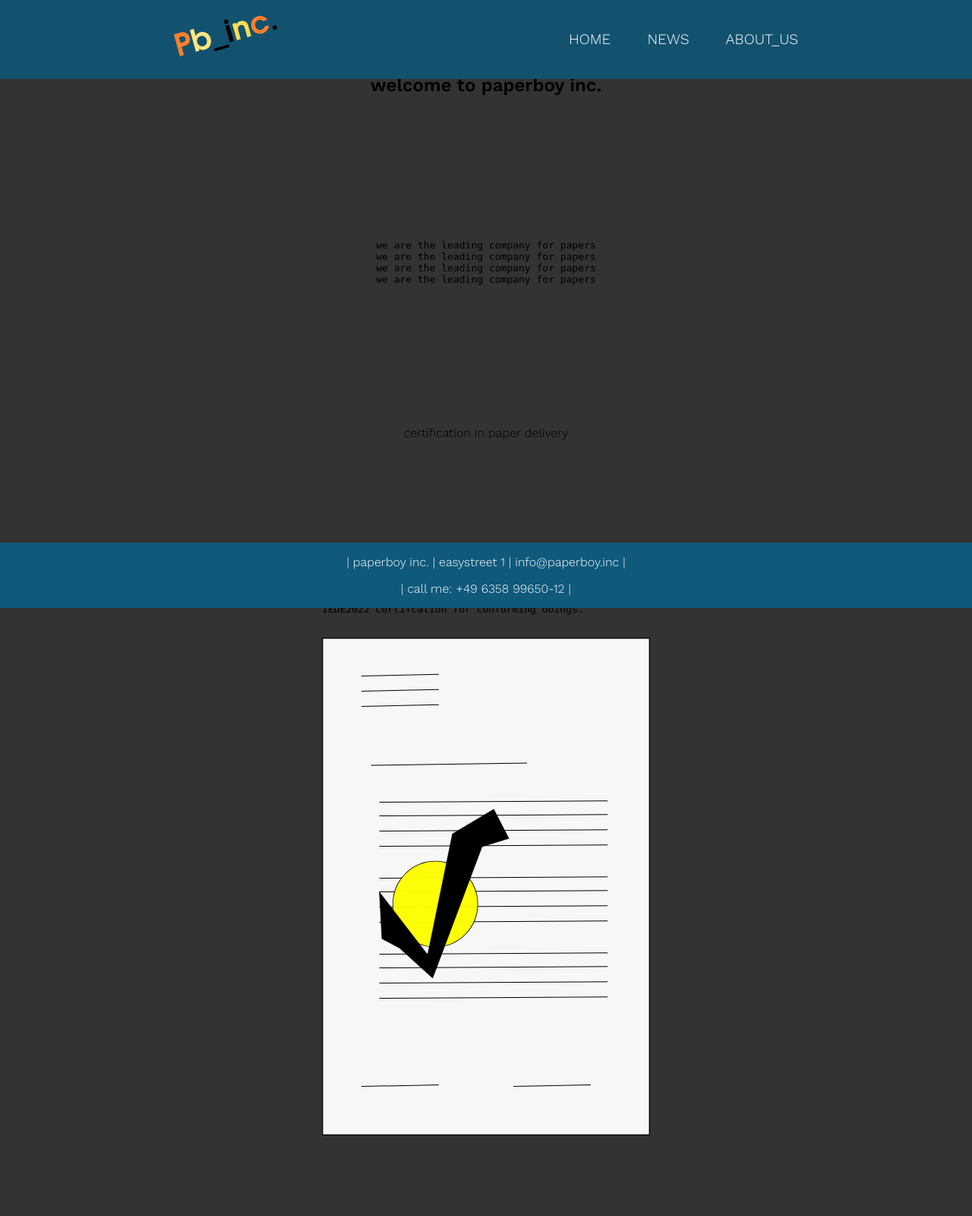
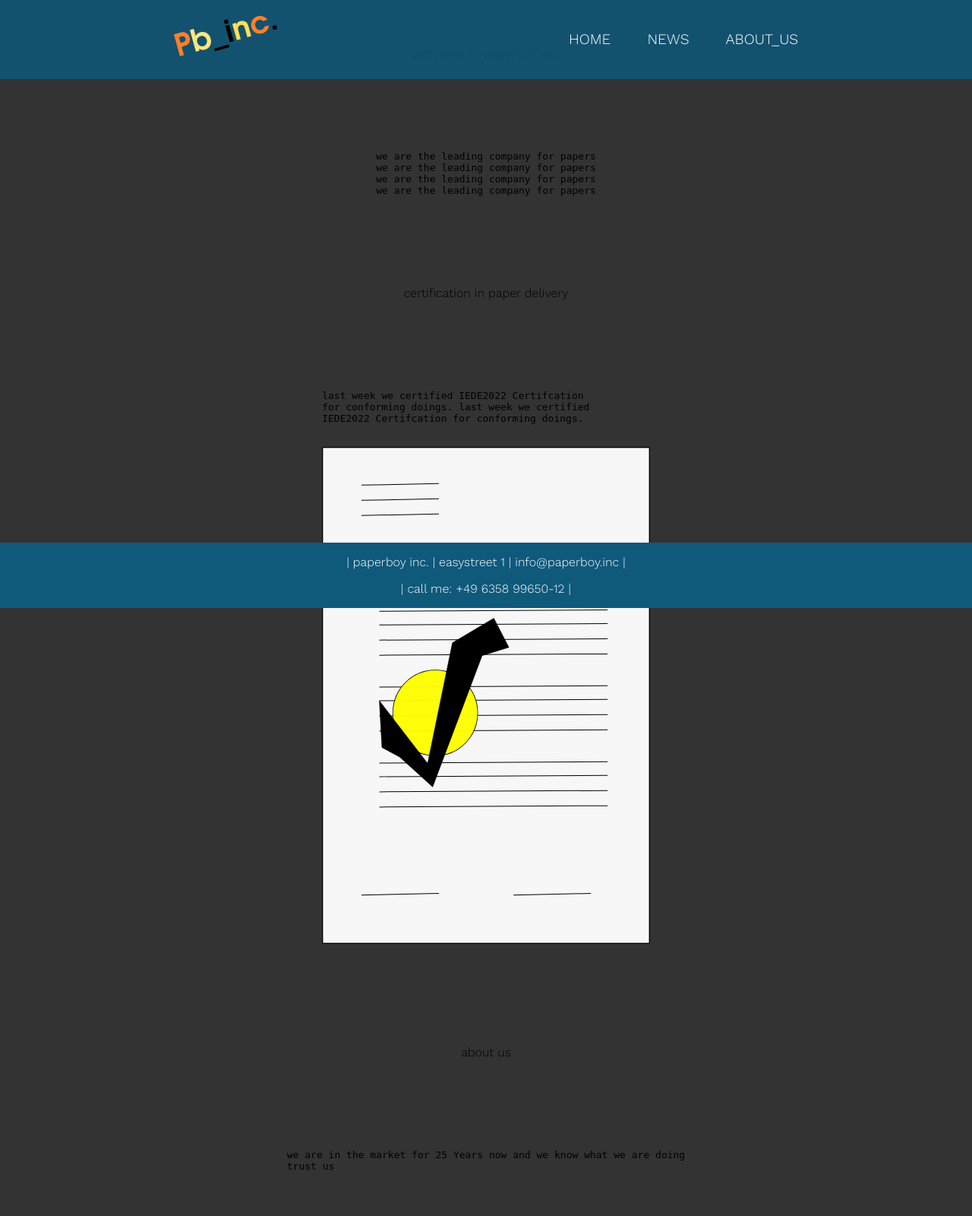
Before and after one commit to beastofrock/php, a PHP site: page / in a window 1280 px wide. Shown: the whole page at 76% size. Run offline with PHP 8.4, Linux system fonts and the light colour scheme.

Commit message:
Update index.php

```diff
--- a/index.php
+++ b/index.php
@@ -26,7 +26,7 @@
 
 <div class="content">
 
-<h2 id=top>welcome to paperboy inc.</h2>
+<p id=top>welcome to paperboy inc.</p>
 <pre>
 we are the leading company for papers
 we are the leading company for papers
@@ -43,8 +43,11 @@ IEDE2022 Certifcation for conforming doings.
 <img align=center src="cert.svg">
 
 </pre>
-
-
+<p id=about>about us</p>
+<pre>
+we are in the market for 25 Years now and we know what we are doing
+trust us
+</pre>
 </div>
 
 
```
